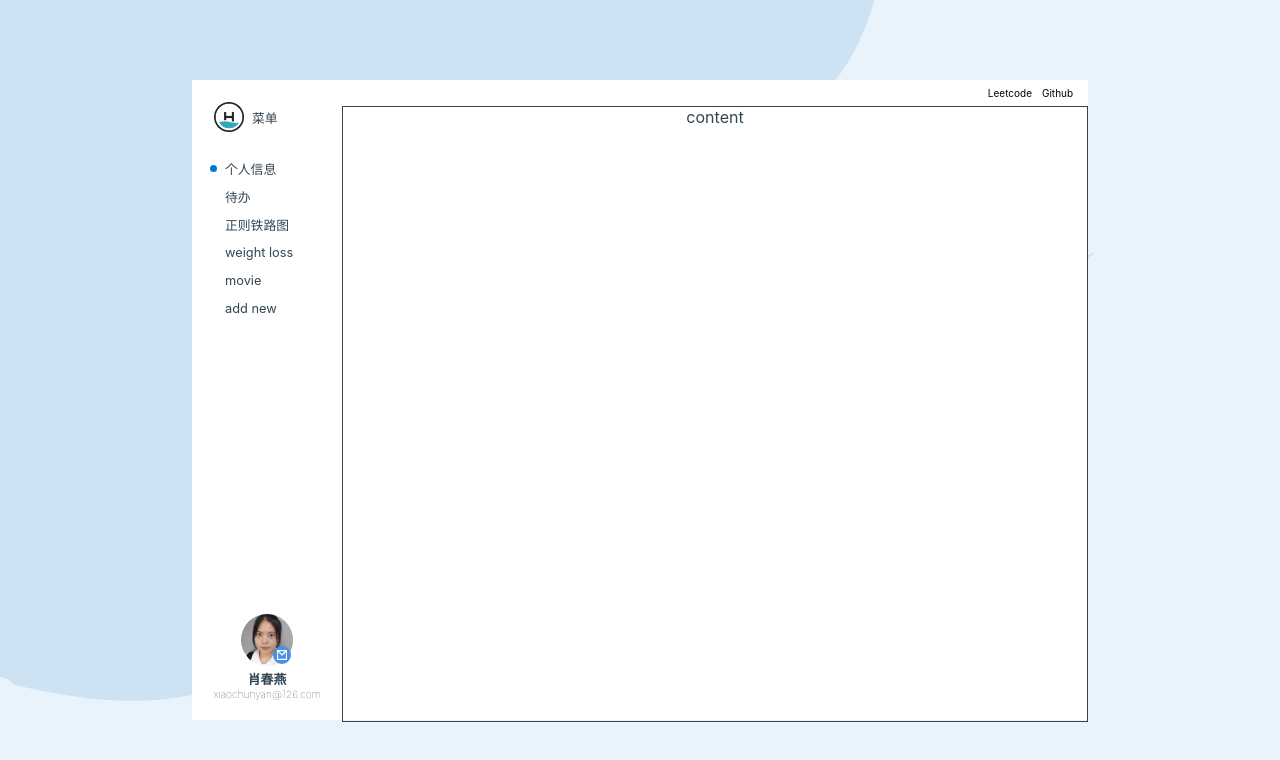
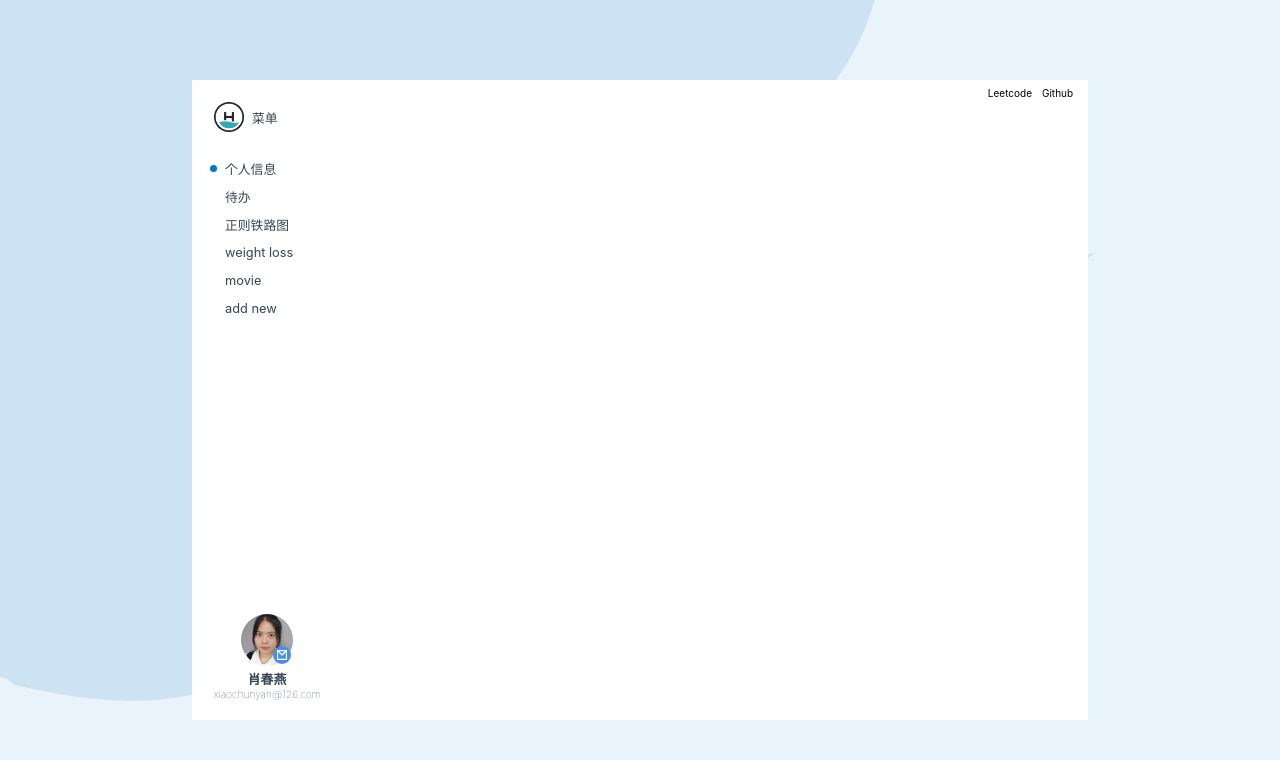
Before and after one commit to mymoonddd/profile_react, a React (Create React App) app: page / in a window 1280 px wide. Shown: the top 760 px of the page. Built offline with nearby package versions, Linux system fonts and the light colour scheme.

Commit message:
小修小改

```diff
--- a/src/pages/content/index.css
+++ b/src/pages/content/index.css
@@ -1,5 +1,5 @@
 .content {
     height: 96%;
     /* background-color: lightyellow; */
-    border: 1px solid;
+    /* border: 1px solid; */
 }
--- a/src/pages/content/index.js
+++ b/src/pages/content/index.js
@@ -1,5 +1,5 @@
 import './index.css'
 
 export default function Content() {
-    return <div className="content">content</div>
+    return <div className="content"></div>
 }
```
